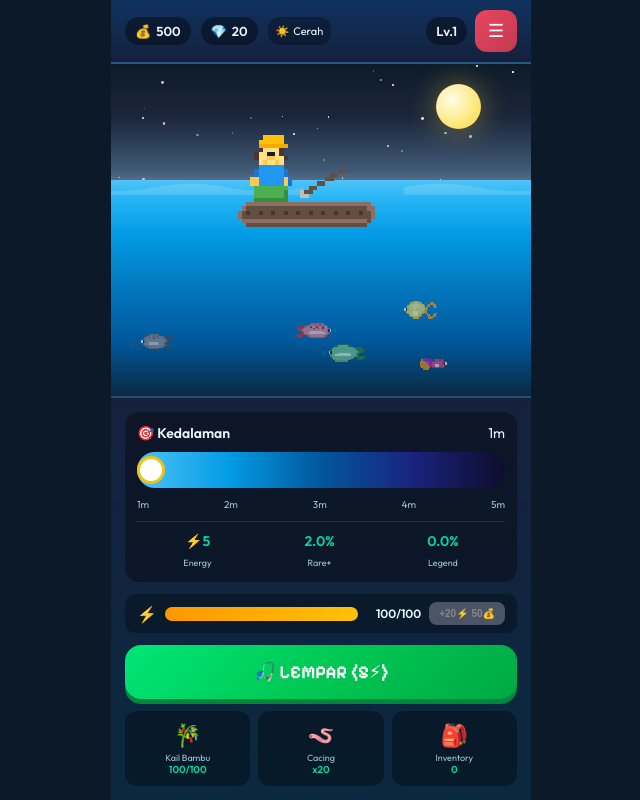
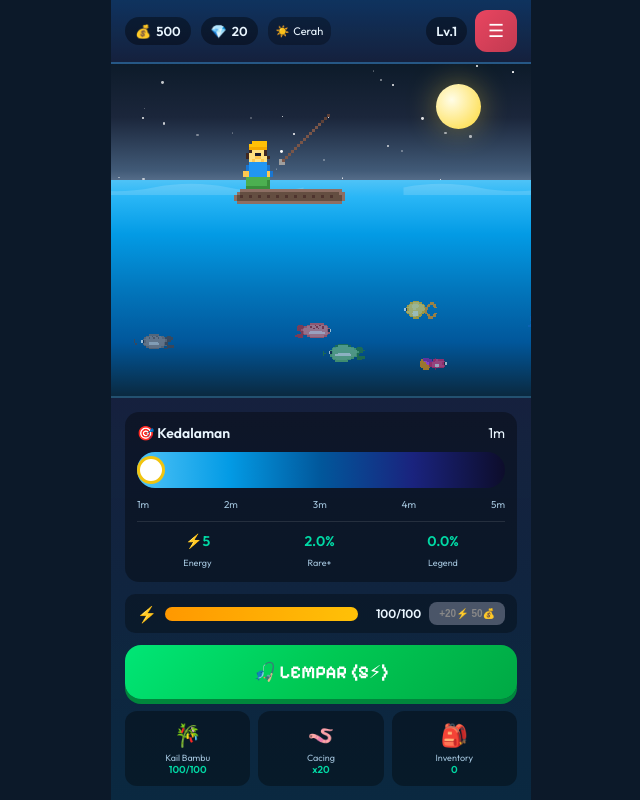
Before and after one commit to kofkdk/fishing-frenzy, a website built with Vite: page index.html in a window 1280 px wide. Shown: the whole page, without its empty margins (319-959 px from the left). Built offline with nearby package versions, Linux system fonts and the light colour scheme.

Commit message:
feat: sprite-swap animation (idle/cast/reel sprites) - no more CSS animation issues

```diff
--- a/src/components/Scene.js
+++ b/src/components/Scene.js
@@ -11,7 +11,7 @@ const BG_FISH = [
   { id: 'guppy', top: 80, duration: 12, dir: 'right' }
 ];
 
-let initialized = false;
+let fishRendered = false;
 
 export function renderScene() {
   const fishBg = document.getElementById('fishBg');
@@ -20,22 +20,31 @@ export function renderScene() {
 
   const phase = fishingMinigame.phase;
 
-  // Only create fisher DOM once, then just update classes
-  if (!initialized) {
-    const fisherBoat = getFisherBoatSprite();
-    const bobber = getBobberSprite();
+  // Get the correct sprite for current phase
+  const fisherSprite = getFisherBoatSprite(phase);
+  const bobber = getBobberSprite();
+  const showBobber = ['waiting', 'bite', 'reeling'].includes(phase);
+  const bobberClass = phase === 'bite' ? 'bobber-bite' : (phase === 'reeling' ? 'bobber-reel' : '');
 
-    fisherContainer.innerHTML = `
-      <div class="scene-fisher" id="sceneFisher">
-        <img src="${fisherBoat}" alt="Fisher">
-      </div>
-      <div class="scene-bobber" id="sceneBobber">
+  // Always update fisher (swap sprite per phase = animation!)
+  let fisherHtml = `
+    <div class="scene-fisher">
+      <img src="${fisherSprite}" alt="Fisher">
+    </div>
+  `;
+
+  if (showBobber) {
+    fisherHtml += `
+      <div class="scene-bobber ${bobberClass}">
         <img src="${bobber}" alt="Bobber">
       </div>
-      <div class="fishing-line" id="fishingLine"></div>
     `;
+  }
 
-    // Background fish - only render once
+  fisherContainer.innerHTML = fisherHtml;
+
+  // Background fish - only render once
+  if (!fishRendered) {
     let fishHtml = '';
     BG_FISH.forEach((f, i) => {
       const sprite = getFishSprite(f.id);
@@ -72,31 +81,6 @@ export function renderScene() {
       `;
       document.head.appendChild(style);
     }
-
-    initialized = true;
-  }
-
-  // Update fisher classes (without re-creating DOM = animations persist)
-  const fisher = document.getElementById('sceneFisher');
-  const bobberEl = document.getElementById('sceneBobber');
-  const lineEl = document.getElementById('fishingLine');
-
-  if (fisher) {
-    fisher.className = 'scene-fisher';
-    if (phase === 'casting') fisher.classList.add('casting');
-    if (phase === 'reeling') fisher.classList.add('reeling');
-    if (phase === 'bite') fisher.classList.add('bite-alert');
-  }
-
-  // Show/hide bobber and line
-  const showBobber = ['waiting', 'bite', 'reeling'].includes(phase);
-  if (bobberEl) {
-    bobberEl.style.display = showBobber ? 'block' : 'none';
-    bobberEl.className = 'scene-bobber';
-    if (phase === 'bite') bobberEl.classList.add('bobber-bite');
-    if (phase === 'reeling') bobberEl.classList.add('bobber-reel');
-  }
-  if (lineEl) {
-    lineEl.style.display = showBobber ? 'block' : 'none';
+    fishRendered = true;
   }
 }
--- a/src/styles/main.css
+++ b/src/styles/main.css
@@ -201,14 +201,14 @@ body {
 
 .scene-fisher {
   position: absolute;
-  top: 20%;
+  top: 15%;
   left: 50%;
   transform: translateX(-50%);
   animation: bob 4s ease-in-out infinite;
 }
 
 .scene-fisher img {
-  width: 200px;
+  width: 192px;
   height: auto;
   image-rendering: pixelated;
   image-rendering: -moz-crisp-edges;
@@ -219,38 +219,7 @@ body {
   50% { transform: translateX(-50%) translateY(-6px) rotate(1deg); }
 }
 
-/* Cast animation - fisher leans forward */
-.scene-fisher.casting img {
-  animation: cast-motion 0.8s ease-out;
-}
-
-@keyframes cast-motion {
-  0% { transform: rotate(0deg) translateY(0); }
-  20% { transform: rotate(-10deg) translateY(-4px); }
-  50% { transform: rotate(5deg) translateY(2px); }
-  100% { transform: rotate(0deg) translateY(0); }
-}
-
-/* Reel animation - fisher pulls back repeatedly */
-.scene-fisher.reeling img {
-  animation: reel-motion 0.5s ease-in-out infinite;
-}
-
-@keyframes reel-motion {
-  0%, 100% { transform: rotate(0deg) translateY(0); }
-  50% { transform: rotate(3deg) translateY(-3px); }
-}
-
-/* Bite alert - fisher shakes */
-.scene-fisher.bite-alert img {
-  animation: bite-shake 0.15s ease-in-out infinite;
-}
-
-@keyframes bite-shake {
-  0%, 100% { transform: translateX(0); }
-  25% { transform: translateX(-3px); }
-  75% { transform: translateX(3px); }
-}
+/* Cast animation - not needed, sprite swaps instead */
 
 /* Bobber */
 .scene-bobber {
--- a/src/utils/sprites.js
+++ b/src/utils/sprites.js
@@ -37,6 +37,9 @@ import hybrid_oceanlord from '../assets/sprites/hybrid_oceanlord.png';
 import boat from '../assets/sprites/boat.png';
 import fisher from '../assets/sprites/fisher.png';
 import fisher_boat from '../assets/sprites/fisher_boat.png';
+import fisher_idle from '../assets/sprites/fisher_idle.png';
+import fisher_cast from '../assets/sprites/fisher_cast.png';
+import fisher_reel from '../assets/sprites/fisher_reel.png';
 import bobber from '../assets/sprites/bobber.png';
 import rod from '../assets/sprites/rod.png';
 
@@ -49,7 +52,7 @@ const SPRITES = {
   cosmic, ancient,
   hybrid_goldentrout, hybrid_seabass, hybrid_dragonshark,
   hybrid_rainbow, hybrid_abyssal, hybrid_celestial, hybrid_oceanlord,
-  boat, fisher, fisher_boat, bobber, rod
+  boat, fisher, fisher_boat, fisher_idle, fisher_cast, fisher_reel, bobber, rod
 };
 
 export function getFishSprite(id) {
@@ -64,8 +67,10 @@ export function getFisherSprite() {
   return SPRITES.fisher;
 }
 
-export function getFisherBoatSprite() {
-  return SPRITES.fisher_boat;
+export function getFisherBoatSprite(phase) {
+  if (phase === 'casting') return SPRITES.fisher_cast;
+  if (phase === 'reeling') return SPRITES.fisher_reel;
+  return SPRITES.fisher_idle;
 }
 
 export function getBobberSprite() {
```
Also changed, not shown: src/assets/sprites/fisher_cast.png (added), src/assets/sprites/fisher_idle.png (added), src/assets/sprites/fisher_reel.png (added).
